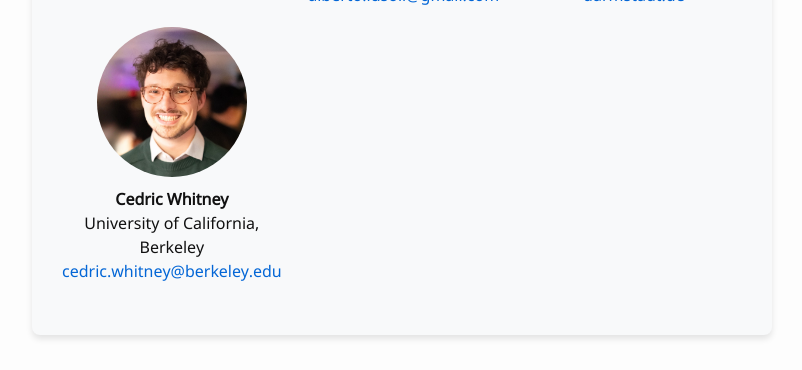
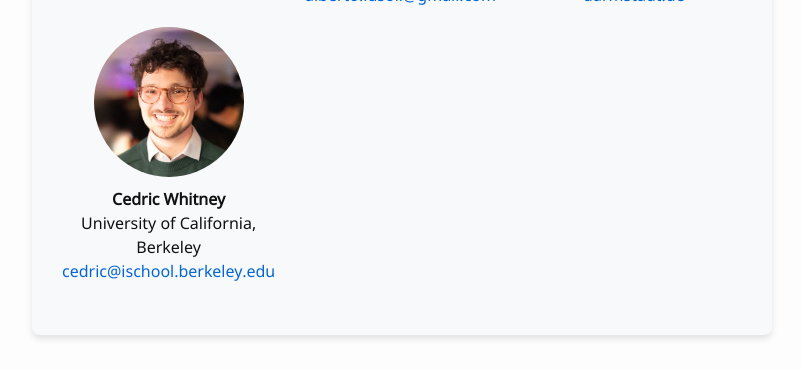
Before and after one commit to aaai-fidu-lab/aaai-fidu-lab.github.io, a Jekyll site: the page built from organizers.md, in a window 1280 px wide and 900 px high, scrolled down 1657 px. Shown: the top 370 px of the window, without its empty margins (238-1040 px from the left). Built offline with Jekyll 4.4.1, drawn with Linux system fonts in a browser that asks for light colours; our own code applies the rules of GitHub Pages for plain Markdown files.

Commit message:
Update organizers.md

```diff
--- a/organizers.md
+++ b/organizers.md
@@ -178,7 +178,7 @@ a {
     <div class="organizer-info">
       <strong>Cedric Whitney</strong>
       <span>University of California, Berkeley</span>
-      <a href="mailto:cedric.whitney@berkeley.edu">cedric.whitney@berkeley.edu</a>
+      <a href="mailto:cedric@ischool.berkeley.edu">cedric@ischool.berkeley.edu</a>
     </div>
   </div>
 </div>
```
